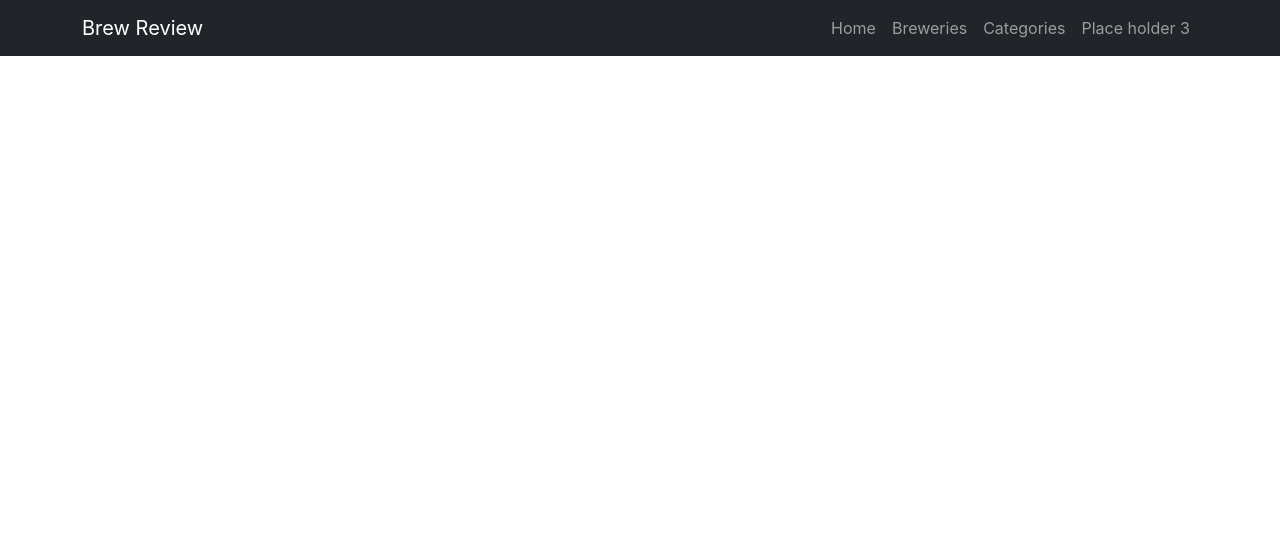
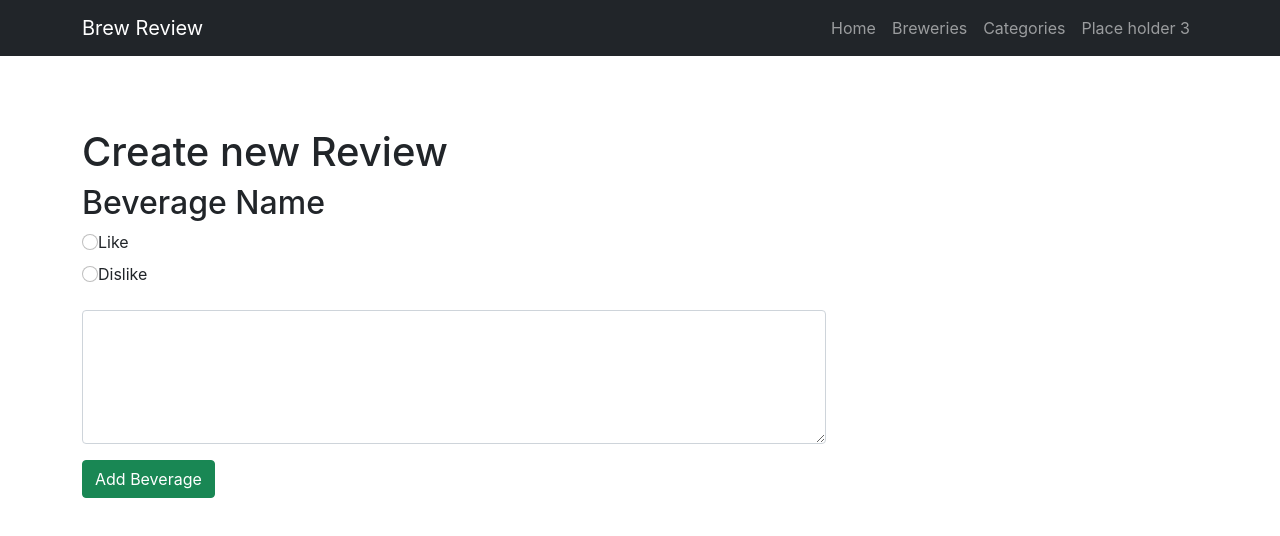
Before and after one commit to SpigotTheBull/BeerDatabase, a React (Create React App) app in the folder brew-review-ui/: page /add-review in a window 1280 px wide. Shown: the top 536 px of the page. Built offline with nearby package versions, Linux system fonts and the light colour scheme.

Commit message:
Crud Views for Reviews created.

```diff
--- a/brew-review-ui/src/App.js
+++ b/brew-review-ui/src/App.js
@@ -6,7 +6,9 @@ import AddBeveragePage from './pages/beverages/AddBeveragePage';
 import EditBeveragePage from './pages/beverages/EditBeveragePage';
 import Brewery from './pages/BreweryPage';
 import Category from './pages/CategoryPage';
-import Reviews from './pages/ReviewPage';
+import Review from './pages/reviews/ReviewPage';
+import AddReview from './pages/reviews/AddReviewPage';
+import EditReview from './pages/reviews/EditReviewPage'
 import { useState } from 'react';
 import Navigation from './components/Navigation';
 
@@ -35,7 +37,11 @@ function App() {
             <Route path="/category" exact element={<Category/>}>
             </Route>
             {/*Reviews*/}
-            <Route path="/reviews" exact element={<Reviews/>}>
+            <Route path="/review" exact element={<Review/>}>
+            </Route>
+            <Route path="/add-review" exact element={<AddReview/>}>
+            </Route>
+            <Route path="/edit-review" exact element={<EditReview/>}>
             </Route>
           </Routes>
         </div>
--- a/brew-review-ui/src/components/Beverage/Beverage.jsx
+++ b/brew-review-ui/src/components/Beverage/Beverage.jsx
@@ -16,7 +16,7 @@ function Beverage() {
                         <li><Link to="/brewery">Brewery Name</Link></li>
                     </ul>
                     <div>
-                        <Link to="/reviews">
+                        <Link to="/review">
                             <button class="btn btn-primary m-2">Read Reviews</button>
                         </Link>
                         <button type="button" class="btn btn-danger btn-sm m-2">Delete</button>
--- a/brew-review-ui/src/pages/ReviewPage.js
+++ /dev/null
@@ -1,16 +0,0 @@
-import { useState, useEffect } from 'react';
-import { useHistory } from "react-router-dom";
-import { useNavigate } from "react-router-dom";
-import { Link } from 'react-router-dom';
-
-function Reviews() {
-
-    return(
-        <div className="page-container">
-            <h1>To do: Populate this page with reviews</h1>
-        </div>
-
-    )
-}
-
-export default Reviews;
--- a/brew-review-ui/src/pages/beverages/AddBeveragePage.js
+++ b/brew-review-ui/src/pages/beverages/AddBeveragePage.js
@@ -3,7 +3,7 @@ import { useHistory } from "react-router-dom";
 import { useNavigate } from "react-router-dom";
 import { Link } from 'react-router-dom';
 
-function HomePage() {
+function AddBeverage() {
     const history = useNavigate();
 
     return (
@@ -77,4 +77,4 @@ function HomePage() {
     );
 }
 
-export default HomePage;
+export default AddBeverage;
--- a/brew-review-ui/src/pages/beverages/EditBeveragePage.js
+++ b/brew-review-ui/src/pages/beverages/EditBeveragePage.js
@@ -67,7 +67,7 @@ function HomePage() {
                             </div>
 
                             <button class="btn btn-success">
-                                Add Beverage
+                                Edit Beverage
                             </button>
 
                         </form>
--- /dev/null
+++ b/brew-review-ui/src/pages/reviews/AddReviewPage.js
@@ -0,0 +1,51 @@
+import { useState, useEffect } from 'react';
+import { useHistory } from "react-router-dom";
+import { useNavigate } from "react-router-dom";
+import { Link } from 'react-router-dom';
+
+function AddReview() {
+    const history = useNavigate();
+
+    return (
+        <>
+            <section class="py-4 my-5">
+                <div class="container ">
+                    <div class="col-md col-8">
+                        <form>
+                            <h1>Create new Review</h1>
+                            <h2>Beverage Name</h2>
+
+                            <div class="mb-3">
+                                <div>
+                                <input class="form-check-input" type="radio" id="like" name="like-dislike" value="like" />
+                                <label for="like" class="form-label">
+                                    Like
+                                </label>
+                                </div>
+                                <div>
+                                <input class="form-check-input" type="radio" id="dislike" name="like-dislike" value="like" />
+                                <label for="dislike" class="form-label">
+                                    Dislike
+                                </label>
+                                </div>
+                            </div>
+                            <div class="mb-3">
+                                <textarea class="form-control" name="textReview" rows="5" cols="60">
+
+                                </textarea>
+                            </div>
+
+
+                            <button class="btn btn-success">
+                                Add Beverage
+                            </button>
+
+                        </form>
+                    </div>
+                </div>
+            </section>
+        </>
+    );
+}
+
+export default AddReview;
--- /dev/null
+++ b/brew-review-ui/src/pages/reviews/EditReviewPage.js
@@ -0,0 +1,51 @@
+import { useState, useEffect } from 'react';
+import { useHistory } from "react-router-dom";
+import { useNavigate } from "react-router-dom";
+import { Link } from 'react-router-dom';
+
+function EditReview() {
+    const history = useNavigate();
+
+    return (
+        <>
+            <section class="py-4 my-5">
+                <div class="container ">
+                    <div class="col-md col-8">
+                        <form>
+                            <h1>Edit a Review</h1>
+                            <h2>Beverage Name</h2>
+
+                            <div class="mb-3">
+                                <div>
+                                <input class="form-check-input" type="radio" id="like" name="like-dislike" value="like" />
+                                <label for="like" class="form-label">
+                                    Like
+                                </label>
+                                </div>
+                                <div>
+                                <input class="form-check-input" type="radio" id="dislike" name="like-dislike" value="like" />
+                                <label for="dislike" class="form-label">
+                                    Dislike
+                                </label>
+                                </div>
+                            </div>
+                            <div class="mb-3">
+                                <textarea class="form-control" name="textReview" rows="5" cols="60">
+
+                                </textarea>
+                            </div>
+
+
+                            <button class="btn btn-success">
+                                Edit Beverage
+                            </button>
+
+                        </form>
+                    </div>
+                </div>
+            </section>
+        </>
+    );
+}
+
+export default EditReview;
--- /dev/null
+++ b/brew-review-ui/src/pages/reviews/ReviewPage.js
@@ -0,0 +1,64 @@
+import { useState, useEffect } from 'react';
+import { useHistory } from "react-router-dom";
+import { useNavigate } from "react-router-dom";
+import { Link } from 'react-router-dom';
+
+function Reviews() {
+
+    return (
+        <section class="py-4 my-5">
+            <div class="container ">
+                <div class="row">
+                    <div class="col-10">
+                        <div className="page-container">
+                            <h1 class="h1">To do: Populate this page with reviews</h1>
+                            <h2 class="h2">Beverage name</h2>
+                            <ul>
+                                <li>ABV value: ##%</li>
+                                <li>Category name</li>
+                                <li>Brewery Name</li>
+                            </ul>
+                            <Link to="../add-review">
+                            <button class="btn btn-success">New Review</button>
+                            </Link>
+                            <table class="table">
+                                <tr>
+                                    <th>Ratting</th>
+                                    <th>textReview</th>
+                                    <th></th>
+                                </tr>
+                                <tr>
+                                    <td>1</td>
+                                    <td>Sample data. I love this drink</td>
+                                    <td>
+                                        <Link to="#">
+                                        <button type="button" class="btn btn-danger btn-sm m-2">Delete</button>
+                                        </Link>
+                                        <Link to="../edit-review">
+                                            <button type="button" class="btn btn-warning btn-sm m-2">Edit</button>
+                                        </Link></td>
+                                </tr>
+                                <tr>
+                                    <td>-1</td>
+                                    <td>This drink taste bad</td>
+                                    <td>
+                                        <Link to="#">
+                                            <button type="button" class="btn btn-danger btn-sm m-2">Delete</button>
+                                        </Link>
+                                        <Link to="#">
+                                            <button type="button" class="btn btn-warning btn-sm m-2">Edit</button>
+                                        </Link></td>
+                                </tr>
+                            </table>
+
+
+                        </div>
+                    </div>
+                </div>
+            </div>
+        </section>
+
+    )
+}
+
+export default Reviews;
```
